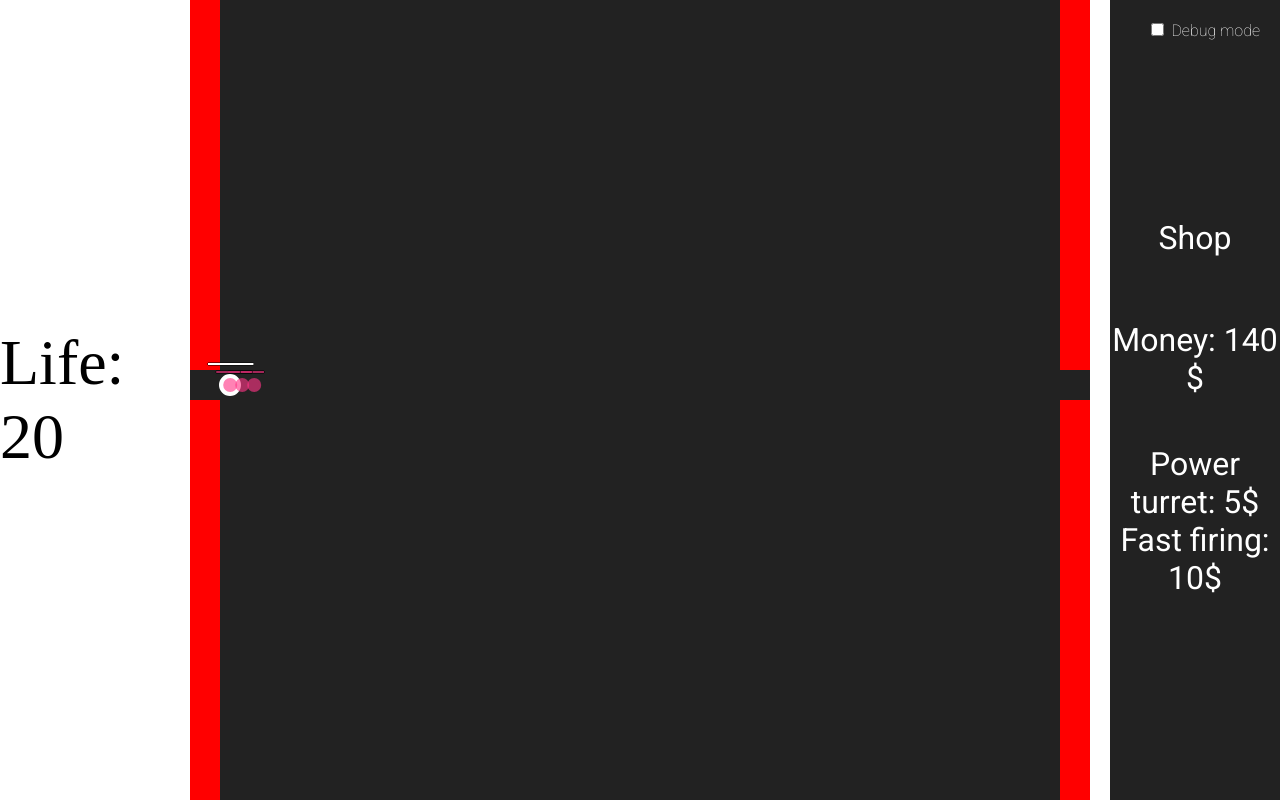
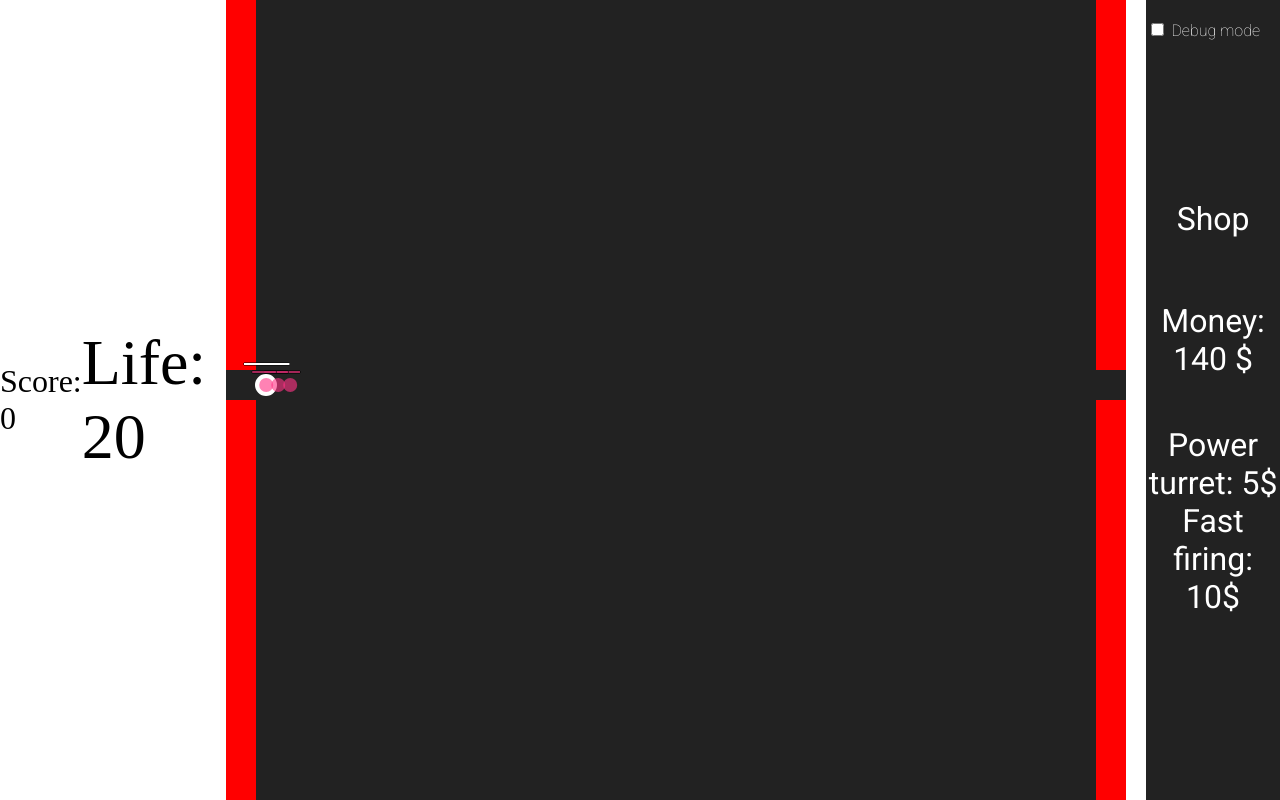
Before and after one commit to Patryk-Rozwadowski/Tower_defense_game, a website built with Parcel: page index.html in a window 1280 px wide. Built offline with nearby package versions, Linux system fonts and the light colour scheme; animation ran at ten frames a second.

Commit message:
Add score/reward system

```diff
--- a/index.html
+++ b/index.html
@@ -9,6 +9,7 @@
     <body style="margin:0; padding: 0;box-sizing: border-box" >
     <main class="container">
         <div class="ui-grid-3 center">
+            <p id="ui-score"></p>
             <p id="ui-life"></p>
         </div>
         <div class="ui-grid-9 center">
--- a/src/CreateElement/Mobs/MobCreator.js
+++ b/src/CreateElement/Mobs/MobCreator.js
@@ -9,7 +9,9 @@ export const MobCreator = (
   hp,
   color,
   size,
-  speed
+  speed,
+  reward,
+  score
 ) => {
   const self = {
     id: Math.random(),
@@ -22,6 +24,8 @@ export const MobCreator = (
     color,
     size,
     speed,
+    reward,
+    score,
   };
 
   const logger = () => ({
--- a/src/CreateElement/Mobs/Models/MobsModels.js
+++ b/src/CreateElement/Mobs/Models/MobsModels.js
@@ -5,7 +5,8 @@ export const MobsModels = {
     color: '#fff',
     size: 11,
     speed: 0.5,
-    mob: true,
+    reward: 25,
+    score: 10,
   },
   fast: {
     type: 'fast',
@@ -13,6 +14,7 @@ export const MobsModels = {
     color: '#FF34859d',
     size: 7,
     speed: 1.2,
-    mob: true,
+    reward: 15,
+    score: 6,
   },
 };
--- a/src/Managers/MobsManager/MobsManager.js
+++ b/src/Managers/MobsManager/MobsManager.js
@@ -2,13 +2,21 @@ import { MobCreator } from '../../CreateElement/Mobs/MobCreator';
 import { MobsModels } from '../../CreateElement/Mobs/Models/MobsModels';
 
 export class MobsManager {
-  constructor(ctx, mapManager, cellSize, lifeManager) {
+  constructor(
+    ctx,
+    mapManager,
+    cellSize,
+    lifeManager,
+    shopManager,
+    scoreManager
+  ) {
     this.ctx = ctx;
     this.cellSize = cellSize;
 
     this.mapManager = mapManager;
     this.lifeManager = lifeManager;
-
+    this.shopManager = shopManager;
+    this.scoreManager = scoreManager;
     this.mobs = [];
   }
 
@@ -27,7 +35,9 @@ export class MobsManager {
             MobsModels[mob].hp,
             MobsModels[mob].color,
             MobsModels[mob].size,
-            MobsModels[mob].speed
+            MobsModels[mob].speed,
+            MobsModels[mob].reward,
+            MobsModels[mob].score
           )
         );
       }, Math.floor(Math.random() * 5 * time++) * 1000);
@@ -55,14 +65,19 @@ export class MobsManager {
       mob.x > this.mapManager.getEndSpawnPoint().vector[0] + this.cellSize &&
       mob.y === this.mapManager.getEndSpawnPoint().vector[1]
     ) {
-      console.log('-hp hit');
       this.lifeManager.lifeHit();
+      this.lifeManager.renderLife();
+
+      this.shopManager.renderPanel();
       this.mobs.splice(index, 1);
     }
   }
 
   _checkMobHp(mob, i) {
     if (mob.hp < 0) {
+      this.shopManager.addMoney(mob.reward);
+      this.scoreManager.addScore(mob.score);
+      this.scoreManager.renderScore();
       this.mobs.splice(i, 1);
     }
   }
--- /dev/null
+++ b/src/Managers/ScoreManager/ScoreManager.js
@@ -0,0 +1,14 @@
+export class ScoreManager {
+  constructor() {
+    this.score = 0;
+    this.scoreUi = document.getElementById('ui-score');
+  }
+
+  addScore(value) {
+    this.score += value;
+  }
+
+  renderScore() {
+    this.scoreUi.innerHTML = `Score: ${this.score}`;
+  }
+}
--- a/src/Managers/ShopManager/ShopManager.js
+++ b/src/Managers/ShopManager/ShopManager.js
@@ -20,6 +20,11 @@ export class ShopManager {
 
   setMoney(value) {
     this.money = value;
+  }
+
+  addMoney(value) {
+    this.money += value;
+    console.log(this.money);
   }
 
   // TURRETS
--- a/src/index.js
+++ b/src/index.js
@@ -7,6 +7,7 @@ import { GameDebugger } from './Utils/Debuggers/GameDebugger';
 import { LifeManager } from './Managers/LifeManager/LifeManager';
 import { createWave } from './Managers/WaveManager/WaveManager';
 import { aStar } from './PathFinding/aStar/aStar';
+import { ScoreManager } from './Managers/ScoreManager/ScoreManager';
 
 window.onload = () => {
   const canvas = document.getElementById('canvas');
@@ -21,6 +22,7 @@ window.onload = () => {
   ctx.canvas.height = rows * cellSize;
 
   // @todo IOC
+  const scoreManager = new ScoreManager();
   const gameDebugger = new GameDebugger(ctx, cellSize);
   const mouseManager = new MouseManager(canvas, ctx, cellSize);
   const mapManager = new MapManager(
@@ -35,16 +37,26 @@ window.onload = () => {
 
   const lifeManager = new LifeManager();
   const shopManager = new ShopManager();
-  const mobsManager = new MobsManager(ctx, mapManager, cellSize, lifeManager);
+  const mobsManager = new MobsManager(
+    ctx,
+    mapManager,
+    cellSize,
+    lifeManager,
+    shopManager,
+    scoreManager
+  );
 
   const turretsManager = new TurretsManager(ctx, cellSize, mobsManager);
 
   createWave(mobsManager);
+  lifeManager.renderLife();
+
   shopManager.init();
+  scoreManager.renderScore();
+  lifeManager.renderLife();
 
   function gameLoop() {
     mapManager.renderMap();
-    lifeManager.renderLife();
 
     aStar(
       mapManager.getStartSpawnPoint(),
```
